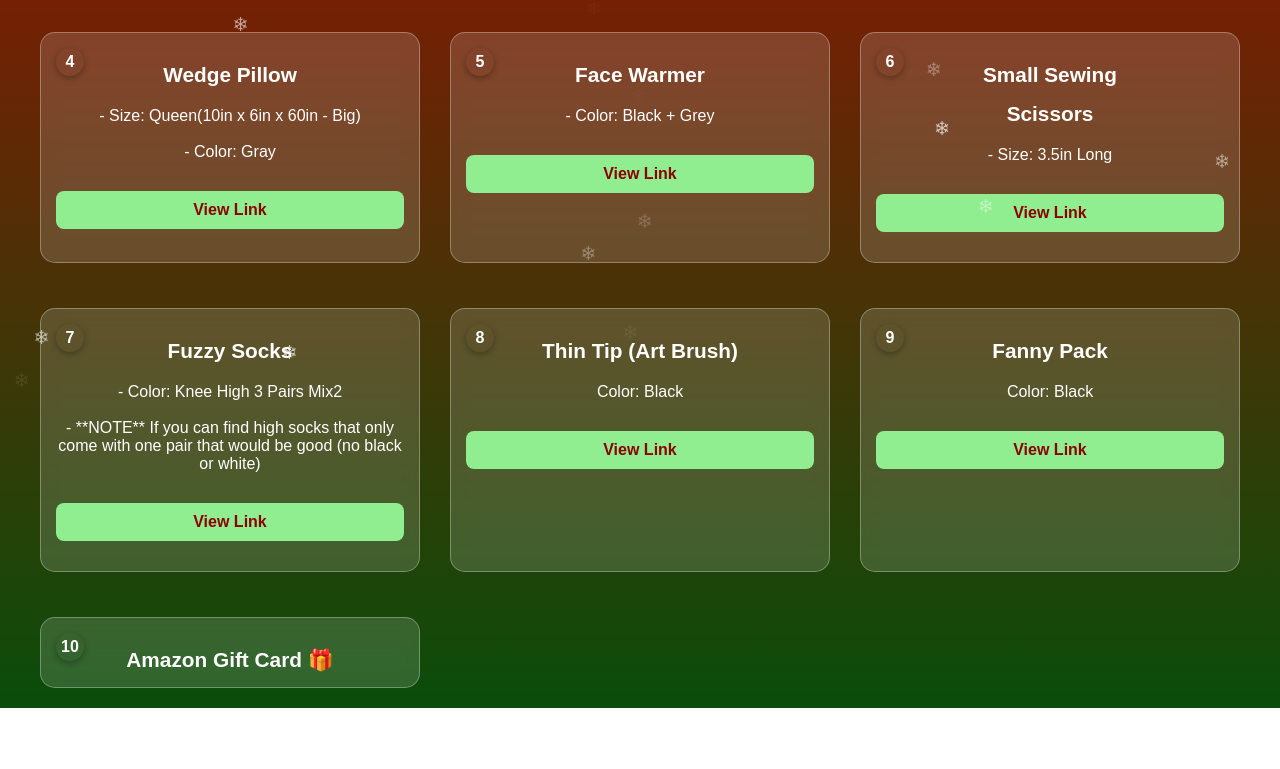
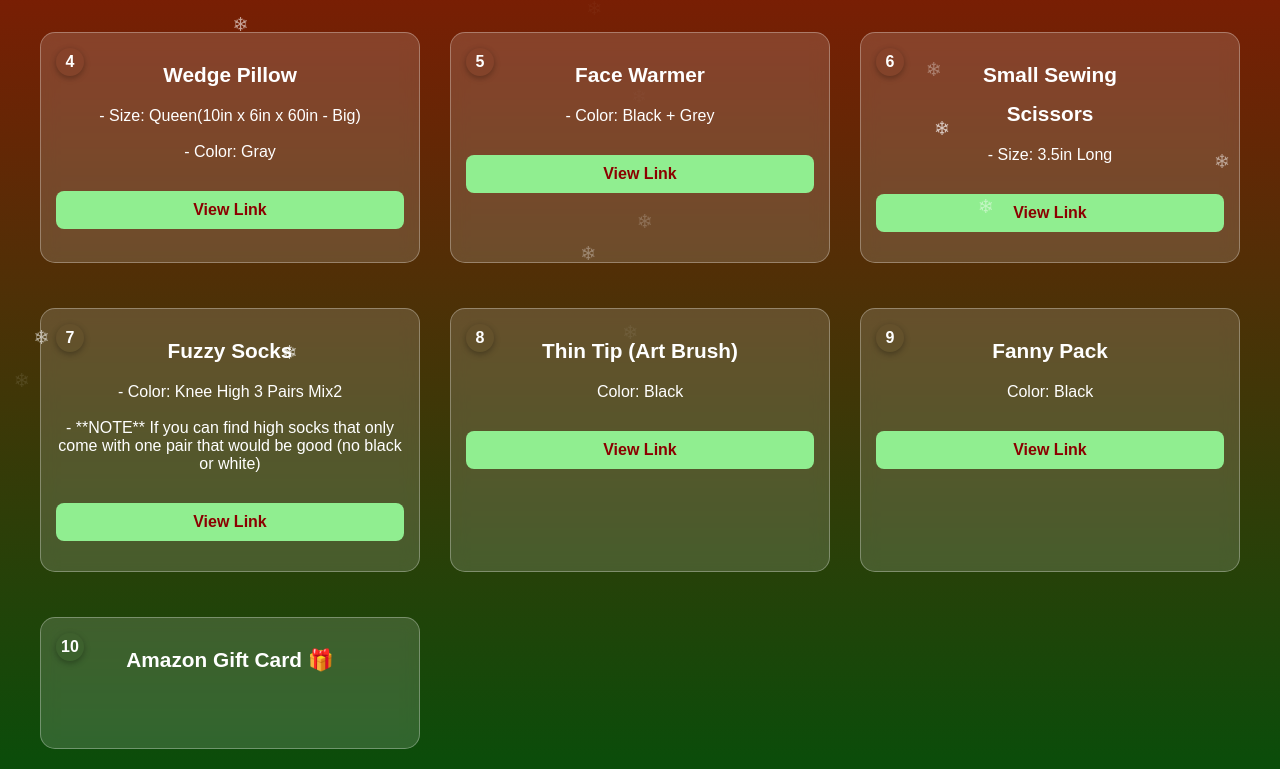
Before and after one commit to V-a-n-e/Christmas-List, a plain HTML site: page index.html in a window 1280 px wide. Shown: the part 499-1268 px from the top of the page. Before the commit the page ends 1207 px from the top, so only its background shows below. Drawn offline with Linux system fonts and the light colour scheme.

Commit message:
2025 Christmas List
min-height: 100px; /* pick a height based on your tallest card */

```diff
--- a/index.html
+++ b/index.html
@@ -58,6 +58,7 @@
             border: 1px solid rgba(255, 255, 255, 0.3);
             transition: transform 0.2s ease, box-shadow 0.3s ease;
             margin-top: 15px;
+            min-height: 100px; /* pick a height based on your tallest card */
         }
 
         .number {
```
